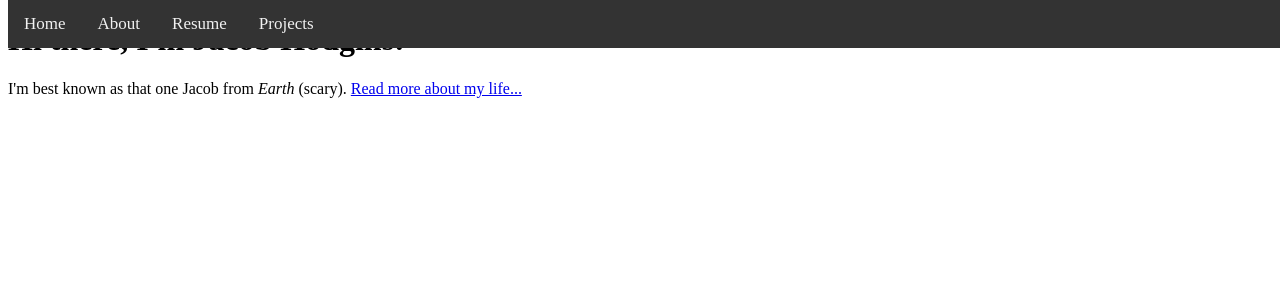
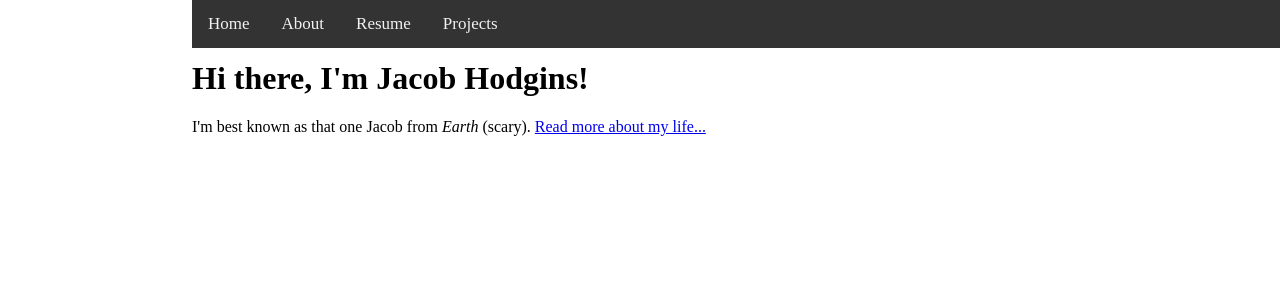
Before and after one commit to JacobHodgins/hodginsjacob, a Jekyll site: the page built from index.html, in a window 1280 px wide. Shown: the top 300 px of the page. Built offline with Jekyll 4.4.1, drawn with Linux system fonts in a browser that asks for light colours; the list of posts is cut into pages by our own code.

Commit message:
Update main.css
making random changes to fix the navbar

```diff
--- a/css/main.css
+++ b/css/main.css
@@ -1,3 +1,7 @@
+body {
+    margin: 60px auto;
+    width: 70%;
+}
 .navbar {
   overflow: hidden;
   background-color: #333;
@@ -5,7 +9,7 @@
   top: 0; /* Position the navbar at the top of the page */
   width: 100%; /* Full width */
 }
-.navbar > a {
+.navbar a {
   float: left;
   display: block;
   color: #f2f2f2;
@@ -14,7 +18,7 @@
   text-decoration: none;
   font-size: 17px;
 }
-.navbar > a:hover {
+.navbar a:hover {
   background: #ddd;
   color: black;
 /*
@@ -22,12 +26,6 @@
     float: right;
 }
 */
-
-body {
-    margin: 60px auto;
-    width: 70%;
-}
-
 h1 {
     font-size: 3em;
     font-family:'Helvetica', 'Arial', 'Sans-Serif';
```
